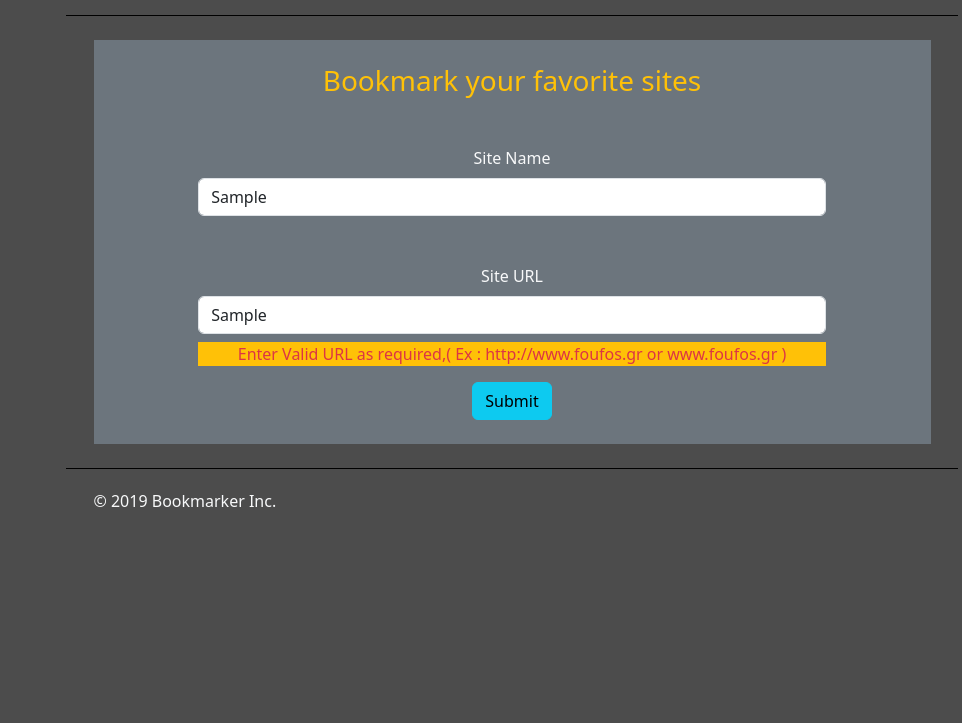
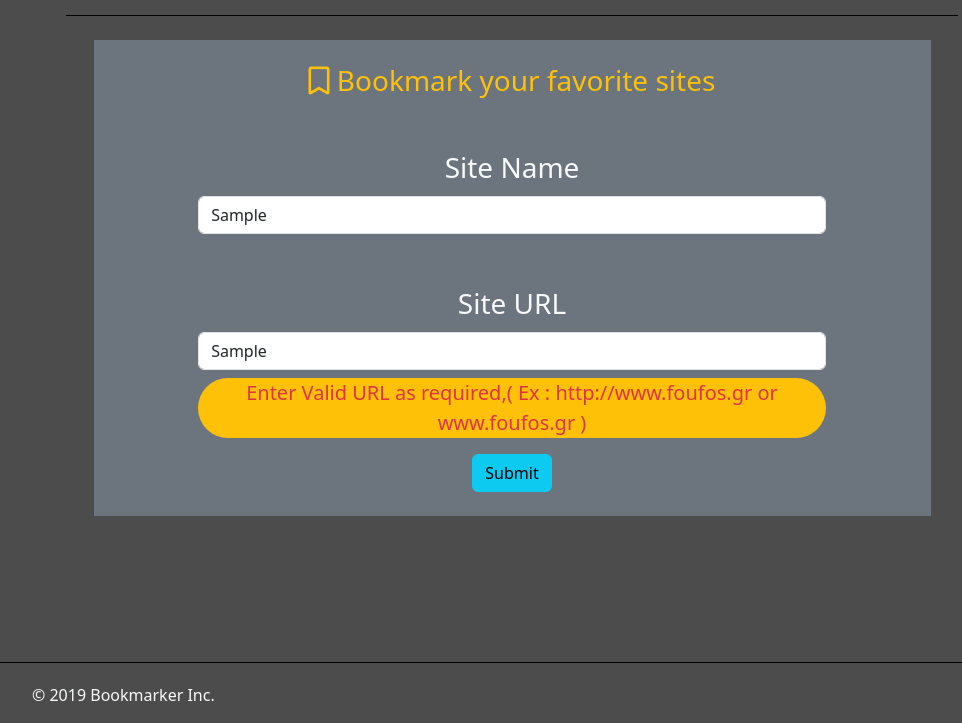
Before and after one commit to mahmoudmortada97/Route-Assignment-9-BookMarker-, a plain HTML site: page index.html in a window 1280 px wide. Both pictures are taken after typing "Sample", "Sample" into the empty fields and a click on the button "Submit". Shown: the part 77-800 px from the top of the page, without its empty margins (128-1090 px from the left). Drawn offline with Linux system fonts and the light colour scheme.

Commit message:
update some UI

```diff
--- a/index.html
+++ b/index.html
@@ -18,9 +18,12 @@
         class="w-75 mx-auto mt-4 py-4 bg-secondary text-light"
       >
         <div class="content">
-          <h3 class="text-center text-warning">Bookmark your favorite sites</h3>
+          <h3 class="text-center text-warning">
+            <i class="fa-regular fa-bookmark"></i>
+            Bookmark your favorite sites
+          </h3>
           <div class="form-group mb-3 w-75 mx-auto mt-5">
-            <label for="site-name" class="mb-2 text-center d-block"
+            <label for="site-name" class="mb-2 text-center d-block fs-3"
               >Site Name</label
             >
             <input
@@ -30,7 +33,7 @@
               placeholder="Bookmark Name"
             />
             <p
-              class="text-danger d-none bg-warning text-center mt-2"
+              class="text-danger d-none bg-warning text-center mt-2 rounded-pill fs-5"
               id="site-name-error"
             >
               Enter Valid Site Name, [3-9] characters Starts with captital
@@ -39,7 +42,7 @@
           </div>
 
           <div class="form-group mb-3 w-75 mx-auto mt-5">
-            <label for="site-url" class="mb-2 text-center d-block"
+            <label for="site-url" class="mb-2 text-center d-block fs-3"
               >Site URL</label
             >
             <input
@@ -49,7 +52,7 @@
               placeholder="Website URL  EX: www.example.com"
             />
             <p
-              class="text-danger d-none bg-warning text-center mt-2"
+              class="text-danger d-none bg-warning text-center mt-2 rounded-pill fs-5"
               id="website-url-error"
             >
               Enter Valid URL as required,( Ex : http://www.foufos.gr or
@@ -64,8 +67,10 @@
       </section>
 
       <section id="bookmarks" class="text-dark mt-4 w-75 mx-auto"></section>
-      <div class="line"></div>
-      <p class="w-75 mx-auto">© 2019 Bookmarker Inc.</p>
+      <footer class="fixed-bottom">
+        <div class="line"></div>
+        <p class="w-75 mx-auto">© 2019 Bookmarker Inc.</p>
+      </footer>
     </div>
     <script src="./JS/bootstrap.bundle.min.js"></script>
     <script src="JS/index.js"></script>
```
